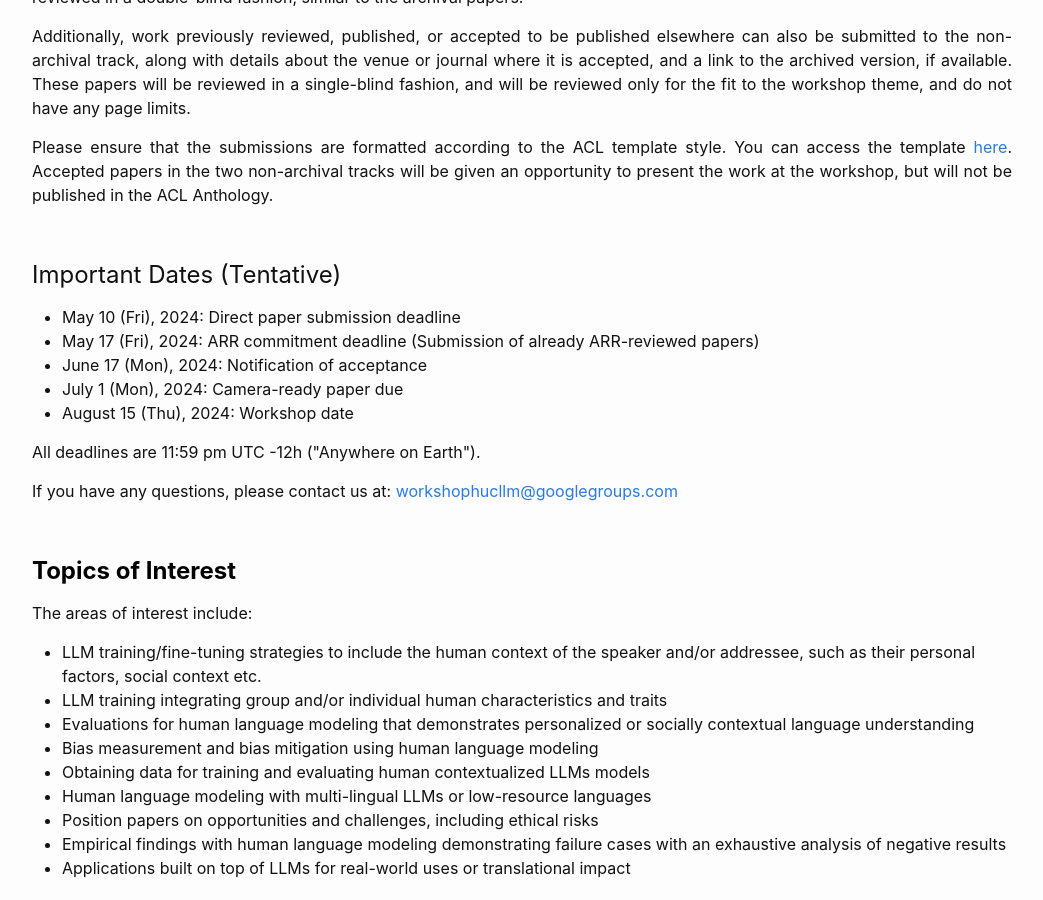
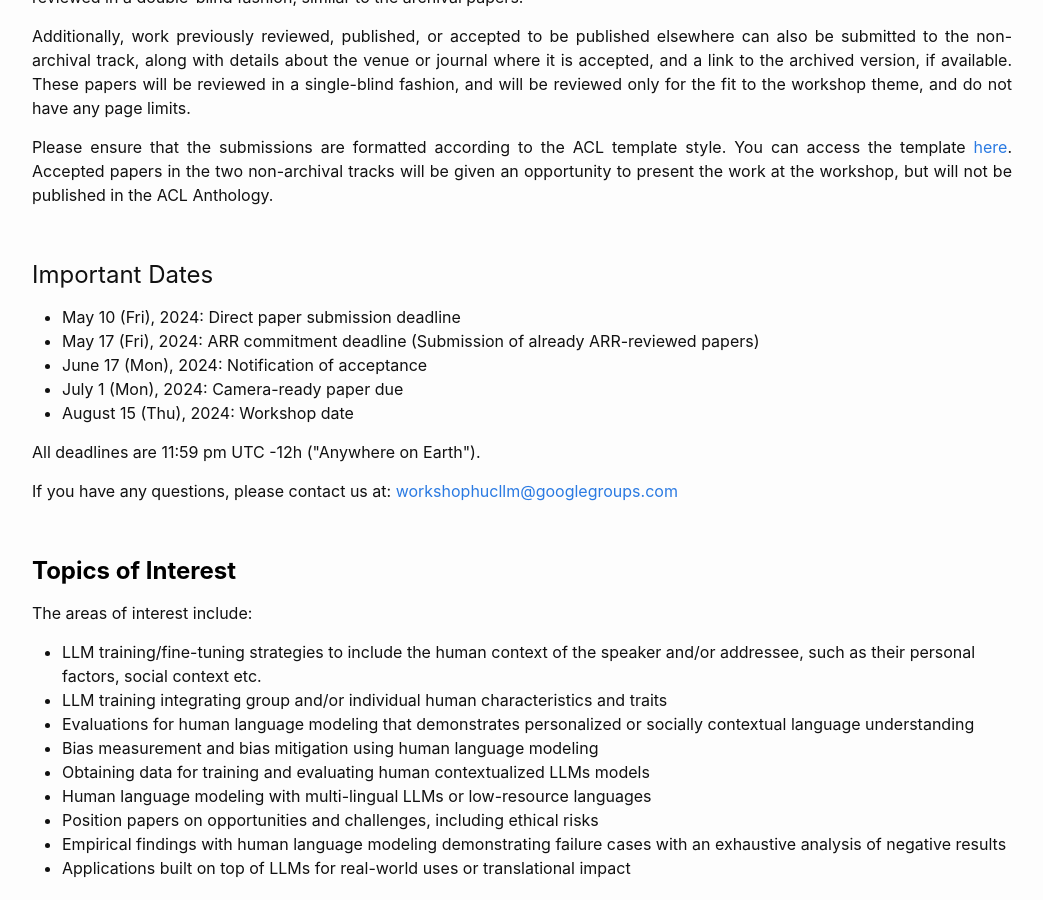
Before and after one commit to hucllm-workshop/hucllm-workshop.github.io, a Jekyll site: the page built from index.md, in a window 1280 px wide and 900 px high, scrolled down 1676 px. Shown: the whole window, without its empty margins (118-1161 px from the left). Built offline with Jekyll 4.4.1, drawn with Linux system fonts in a browser that asks for light colours; nearby versions of some CDN libraries.

Commit message:
Remove tentative

```diff
--- a/index.md
+++ b/index.md
@@ -76,7 +76,7 @@ Please ensure that the submissions are formatted according to the ACL template s
 
 <br/>
 
-<h4>Important Dates (Tentative)</h4>
+<h4>Important Dates </h4>
 
 <ul>
 	<li>May 10 (Fri), 2024: Direct paper submission deadline</li>
```
